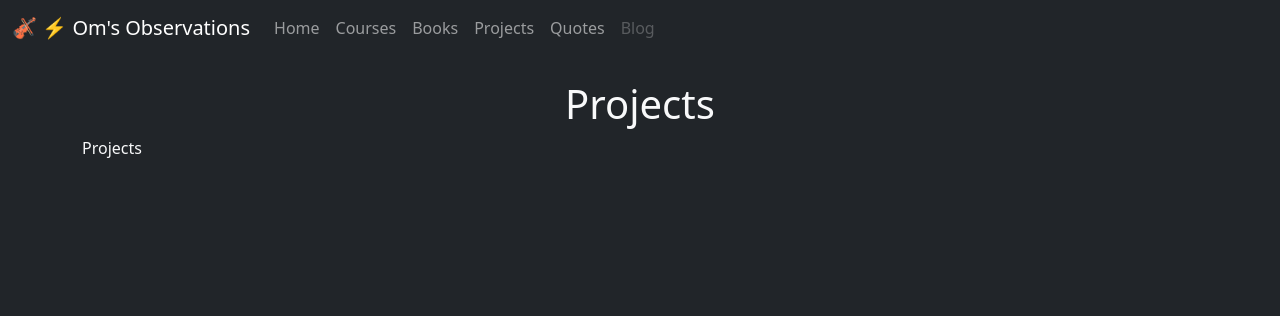
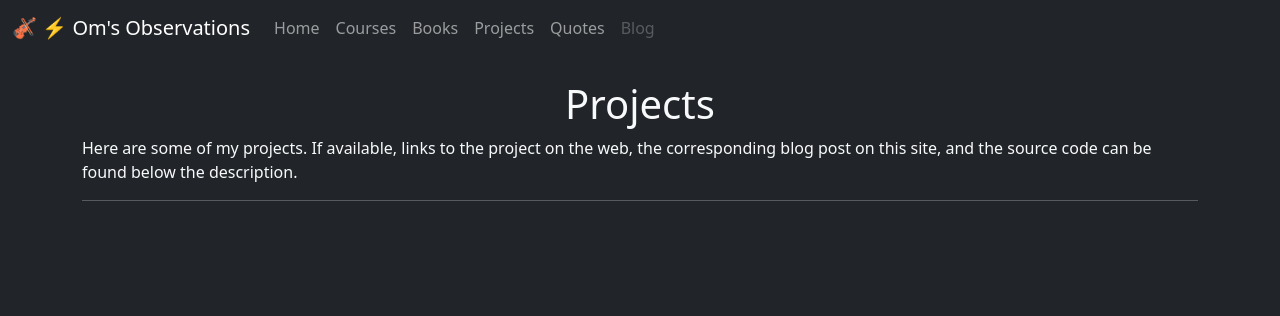
Before and after one commit to omajoshi/omajoshi.com, a Django app: page /projects/ in a window 1280 px wide. Shown: the top 316 px of the page. Run offline with Django 3.2, Linux system fonts and the light colour scheme; data that the repository does not hold is empty.

Commit message:
some updates to templates -- autohide books and courses but not projects

```diff
--- a/homepage/templates/base.html
+++ b/homepage/templates/base.html
@@ -58,7 +58,7 @@
     </div>
     <script>
     window.onload = function() {
-        document.querySelectorAll('.collapse.show').forEach((e) => {e.classList.remove('show')});
+        document.querySelectorAll('.collapse.show.om_autohide').forEach((e) => {e.classList.remove('show')});
     }
     </script>
 </body>
--- a/homepage/templates/homepage/course_list.html
+++ b/homepage/templates/homepage/course_list.html
@@ -13,9 +13,9 @@ Courses
 <div class="accordion-item">
 <h6 id="{{ course.code }}" class="accordion-header"><button class="accordion-button collapsed bg-secondary text-light" type="button" data-bs-toggle="collapse" data-bs-target="#course_{{ course.id }}_collapse" aria-expanded="false" aria-controls="course_{{ course.id }}_collapse"><span>{{ course.code_and_title }}, taught by {{ course.professor }}</span></button></h6>
 {% if course.description %}
-<div id="course_{{ course.id }}_collapse" class="accordion-collapse collapse show"><div class="accordion-body bg-dark">{{ course.description|safe|linebreaks }}</div></div>
+<div id="course_{{ course.id }}_collapse" class="accordion-collapse collapse show om_autohide"><div class="accordion-body bg-dark">{{ course.description|safe|linebreaks }}</div></div>
 {% else %}
-<div id="course_{{ course.id }}_collapse" class="accordion-collapse collapse show"><div class="accordion-body bg-dark">Review incoming ...</div></div>
+<div id="course_{{ course.id }}_collapse" class="accordion-collapse collapse show om_autohide"><div class="accordion-body bg-dark">Review incoming ...</div></div>
 {% endif %}
 </div>
 {% endfor %}
--- a/projects/models.py
+++ b/projects/models.py
@@ -10,6 +10,7 @@ class Project(models.Model):
     in_progress = models.BooleanField()
     blogpost = models.ForeignKey('blog.Post', on_delete=models.CASCADE, null=True, blank=True)
     link = models.URLField(null=True, blank=True)
+    source = models.URLField(null=True, blank=True)
 
     def __str__(self):
         return self.title
--- a/projects/templates/projects/project_list.html
+++ b/projects/templates/projects/project_list.html
@@ -3,9 +3,47 @@
 Projects
 {% endblock %}
 {% block content %}
-Projects
+<p>Here are some of my projects. If available, links to the project on the web, the corresponding blog post on this site, and the source code can be found below the description.</p>
+<hr>
+{% if project_list %}
+<div class="accordion">
 {% for project in project_list %}
-<h2>{{ project.title }}</h2>
-<p>{{ project.description }}</p>
+<div class="accordion-item">
+<h6 class="accordion-header"><button class="accordion-button collapsed bg-secondary text-light" type="button" data-bs-toggle="collapse" data-bs-target="#project_{{ project.id }}_collapse" aria-expanded="false" aria-controls="project_{{ project.id }}_collapse"><span>{{ project.title }} ({{ project.start_date }}-{% if project.end_date %}{{ project.end_date }}{% endif %})</h6></span></button></h6>
+{% if project.description %}
+<div id="project_{{ project.id }}_collapse" class="accordion-collapse collapse show">
+    <div class="accordion-body bg-dark">
+        {{ project.description|safe|linebreaks }}
+        <hr>
+        {% if project.link %}
+        <div><a href="{{ project.link }}">Link to project</a></div>
+        {% endif %}
+        {% if project.blogpost %}
+        <div><a href="{{ project.blogspot.get_absolute_url }}">Blog post</a></div>
+        {% endif %}
+        {% if project.source %}
+        <div><a href="{{ project.blogspot.source }}">Source code</a></div>
+        {% endif %}
+    </div>
+</div>
+{% else %}
+<div id="project_{{ project.id }}_collapse" class="accordion-collapse collapse show">
+    <div class="accordion-body bg-dark">
+        Description incoming ...
+        <hr>
+        {% if project.link %}
+        <div>Project link: <a href="{{ project.link }}">{{ project.link }}</a></div>
+        {% endif %}
+        {% if project.blogpost %}
+        <div>Blog post: <a href="{{ project.blogspot.get_absolute_url }}">{{ project.blogspot.title }}</a></div>
+        {% endif %}
+    </div>
+</div>
+{% endif %}
+</div>
 {% endfor %}
+</div>
+{% else %}
+{% endif %}
+
 {% endblock %}
```
Also changed, not shown: homepage/templates/homepage/book_list.html (+4 -4 lines), projects/migrations/0005_project_source.py (added).
